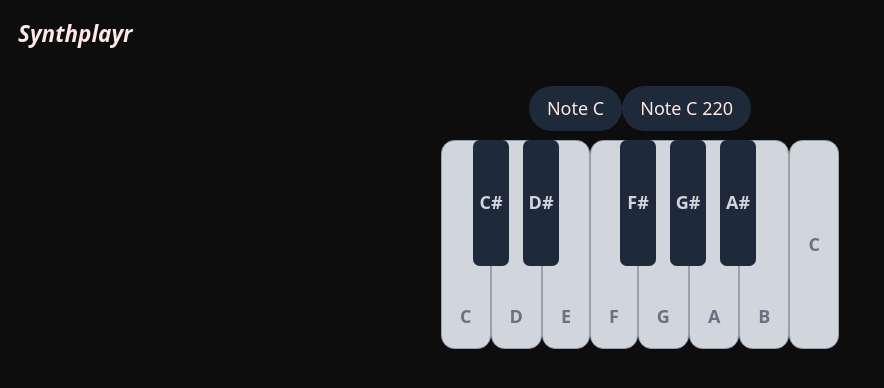
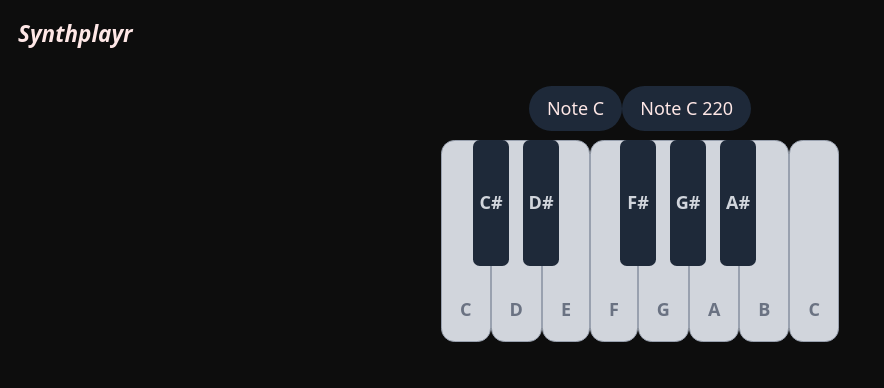
Before and after one commit to jonte265/synth-playr, a React (Vite) app: page / in a window 1280 px wide. Shown: the top 388 px of the page, without its empty margins (0-884 px from the left). Built offline with nearby package versions, Linux system fonts and the light colour scheme.

Commit message:
map out keys instead

```diff
--- a/src/App.tsx
+++ b/src/App.tsx
@@ -36,6 +36,25 @@ function App() {
     oscillatorRef.current = null;
   }
 
+  const whiteKeys = [
+    { note: 'C', freq: 261.63 },
+    { note: 'D', freq: 293.66 },
+    { note: 'E', freq: 329.63 },
+    { note: 'F', freq: 349.23 },
+    { note: 'G', freq: 392.0 },
+    { note: 'A', freq: 440.0 },
+    { note: 'B', freq: 493.88 },
+    { note: 'C', freq: 523.25 },
+  ];
+
+  const blackKeys = [
+    { note: 'C#', freq: 277.18, left: 48 },
+    { note: 'D#', freq: 311.13, left: 98 },
+    { note: 'F#', freq: 369.99, left: 195 },
+    { note: 'G#', freq: 415.3, left: 245 },
+    { note: 'A#', freq: 466.16, left: 295 },
+  ];
+
   return (
     <>
       <Header />
@@ -56,108 +75,30 @@ function App() {
             Note C 220
           </button>
         </div>
+
         <div className='relative flex'>
-          {/* White keys */}
+          {whiteKeys.map((key, index) => (
             <button
-            onMouseDown={() => playNote(261.63)} // C4
+              key={`white-${key.note}-${index}`}
+              onMouseDown={() => playNote(key.freq)}
               onMouseUp={stopNote}
-            className=' flex justify-center items-end pb-4 bg-gray-300 hover:bg-gray-400 active:bg-gray-500 rounded-xl px-4 py-20 border border-gray-400 relative z-0 text-gray-500 font-bold'
+              className='flex justify-center items-end pb-4 min-h-45 bg-gray-300 hover:bg-gray-400  active:text-gray-300  active:bg-gray-500 rounded-xl px-4 py-20 border border-gray-400 relative z-0 text-gray-500 font-bold'
             >
-            C
+              {key.note}
             </button>
+          ))}
+
+          {blackKeys.map((key, index) => (
             <button
-            onMouseDown={() => playNote(293.66)} // D4
+              key={`black-${key.note}-${index}`}
+              onMouseDown={() => playNote(key.freq)}
               onMouseUp={stopNote}
-            className='flex justify-center items-end pb-4
- bg-gray-300 hover:bg-gray-400 active:bg-gray-500 rounded-xl px-4 py-20 border border-gray-400 relative z-0 text-gray-500 font-bold'
+              className='bg-gray-800 hover:bg-gray-700 active:bg-gray-600 rounded-md w-8 h-28 absolute top-0 z-10 text-gray-300 font-bold'
+              style={{ marginLeft: '-16px', left: `${key.left}px` }}
             >
-            D
+              {key.note}
             </button>
-          <button
-            onMouseDown={() => playNote(329.63)} // E4
-            onMouseUp={stopNote}
-            className='flex justify-center items-end pb-4 bg-gray-300 hover:bg-gray-400 active:bg-gray-500 rounded-xl px-4 py-20 border border-gray-400 relative z-0 text-gray-500 font-bold'
-          >
-            E
-          </button>
-          <button
-            onMouseDown={() => playNote(349.23)} // F4
-            onMouseUp={stopNote}
-            className='flex justify-center items-end pb-4 bg-gray-300 hover:bg-gray-400 active:bg-gray-500 rounded-xl px-4 py-20 border border-gray-400 relative z-0 text-gray-500 font-bold'
-          >
-            F
-          </button>
-          <button
-            onMouseDown={() => playNote(392.0)} // G4
-            onMouseUp={stopNote}
-            className='flex justify-center items-end pb-4 bg-gray-300 hover:bg-gray-400 active:bg-gray-500 rounded-xl px-4 py-20 border border-gray-400 relative z-0 text-gray-500 font-bold'
-          >
-            G
-          </button>
-          <button
-            onMouseDown={() => playNote(440.0)} // A4
-            onMouseUp={stopNote}
-            className='flex justify-center items-end pb-4 bg-gray-300 hover:bg-gray-400 active:bg-gray-500 rounded-xl px-4 py-20 border border-gray-400 relative z-0 text-gray-500 font-bold'
-          >
-            A
-          </button>
-          <button
-            onMouseDown={() => playNote(493.88)} // B4
-            onMouseUp={stopNote}
-            className='flex justify-center items-end pb-4 bg-gray-300 hover:bg-gray-400 active:bg-gray-500 rounded-xl px-4 py-20 border border-gray-400 relative z-0 text-gray-500 font-bold'
-          >
-            B
-          </button>
-          <button
-            onMouseDown={() => playNote(523.25)} // C5
-            onMouseUp={stopNote}
-            className=' bg-gray-300 hover:bg-gray-400 active:bg-gray-500 rounded-xl px-4 py-20 border border-gray-400 relative z-0 text-gray-500 font-bold'
-          >
-            C
-          </button>
-
-          {/* Black keys */}
-          <button
-            onMouseDown={() => playNote(277.18)} // C#4/Db4
-            onMouseUp={stopNote}
-            className='bg-gray-800 hover:bg-gray-700 active:bg-gray-600 rounded-md w-8 h-28 absolute left-[48px] top-0 z-10 text-gray-300 font-bold'
-            style={{ marginLeft: '-16px' }}
-          >
-            C#
-          </button>
-          <button
-            onMouseDown={() => playNote(311.13)} // D#4/Eb4
-            onMouseUp={stopNote}
-            className='bg-gray-800 hover:bg-gray-700 active:bg-gray-600 rounded-md w-8 h-28 absolute left-[98px] top-0 z-10 text-gray-300 font-bold'
-            style={{ marginLeft: '-16px' }}
-          >
-            D#
-          </button>
-          {/* No black key between E and F */}
-          <button
-            onMouseDown={() => playNote(369.99)} // F#4/Gb4
-            onMouseUp={stopNote}
-            className='bg-gray-800 hover:bg-gray-700 active:bg-gray-600 rounded-md w-8 h-28 absolute left-[195px] top-0 z-10 text-gray-300 font-bold'
-            style={{ marginLeft: '-16px' }}
-          >
-            F#
-          </button>
-          <button
-            onMouseDown={() => playNote(415.3)} // G#4/Ab4
-            onMouseUp={stopNote}
-            className='bg-gray-800 hover:bg-gray-700 active:bg-gray-600 rounded-md w-8 h-28 absolute left-[245px] top-0 z-10 text-gray-300 font-bold'
-            style={{ marginLeft: '-16px' }}
-          >
-            G#
-          </button>
-          <button
-            onMouseDown={() => playNote(466.16)} // A#4/Bb4
-            onMouseUp={stopNote}
-            className='bg-gray-800 hover:bg-gray-700 active:bg-gray-600 rounded-md w-8 h-28 absolute left-[295px] top-0 z-10 text-gray-300 font-bold'
-            style={{ marginLeft: '-16px' }}
-          >
-            A#
-          </button>
+          ))}
         </div>
       </main>
     </>
```
Lines whose indentation alone changed are shown as unchanged.
